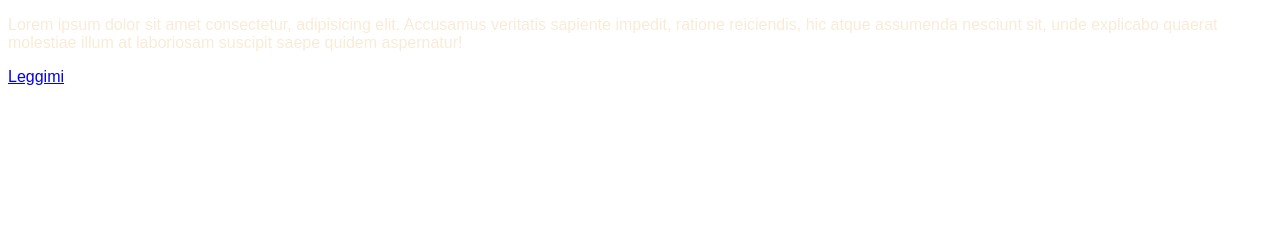
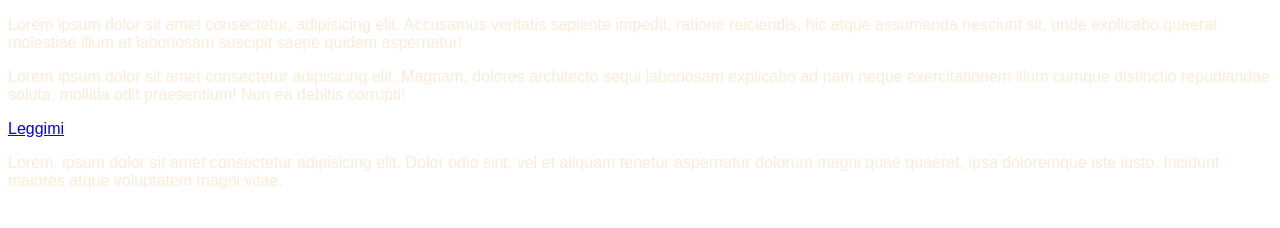
Before and after one commit to kabycorso/mini-sito2, a plain HTML site: page index.html in a window 1280 px wide. Drawn offline with Linux system fonts and the light colour scheme.

Commit message:
Ho aggiunto dei paragrafi con testo Lorem nella pagina index.html

```diff
--- a/index.html
+++ b/index.html
@@ -13,6 +13,17 @@
       nesciunt sit, unde explicabo quaerat molestiae illum at laboriosam
       suscipit saepe quidem aspernatur!
     </p>
+    <p>
+      Lorem ipsum dolor sit amet consectetur adipisicing elit. Magnam, dolores
+      architecto sequi laboriosam explicabo ad nam neque exercitationem illum
+      cumque distinctio repudiandae soluta, mollitia odit praesentium! Non ea
+      debitis corrupti!
+    </p>
     <a href="README.md">Leggimi</a>
+    <p>
+      Lorem, ipsum dolor sit amet consectetur adipisicing elit. Dolor odio sint,
+      vel et aliquam tenetur aspernatur dolorum magni quae quaerat, ipsa
+      doloremque iste iusto. Incidunt maiores atque voluptatem magni vitae.
+    </p>
   </body>
 </html>
```
